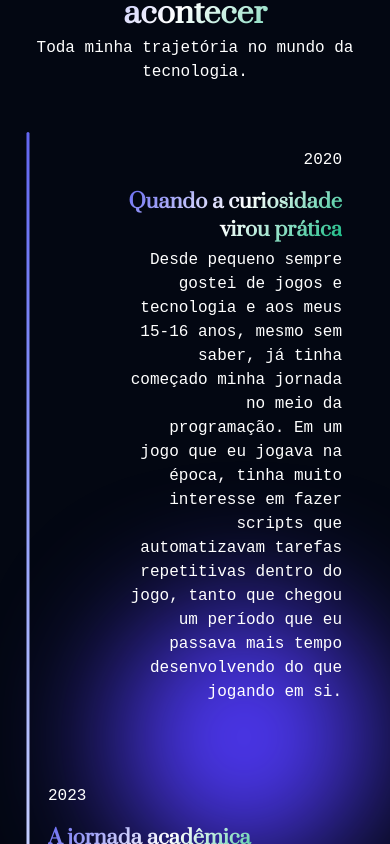
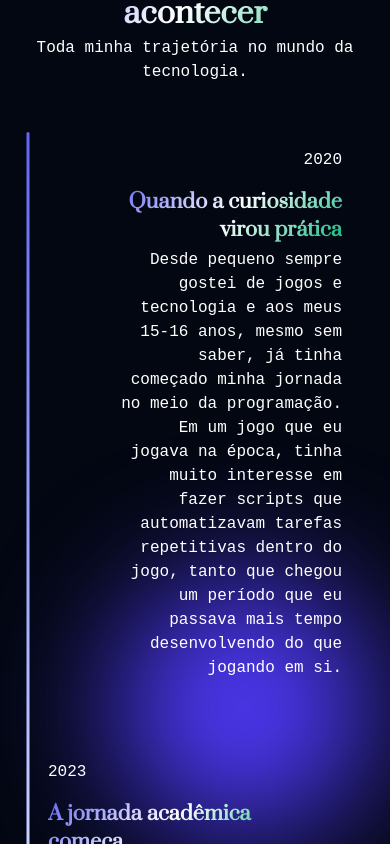
Before and after one commit to mtzdantas/web-portfolio, a React (Vite) app: page / in a window 390 px wide. Shown: the part 980-1824 px from the top of the page. Built offline with nearby package versions, Linux system fonts and the light colour scheme; a web font is replaced by a local one.

Commit message:
fit: ajuste no px

```diff
--- a/src/screens/About.tsx
+++ b/src/screens/About.tsx
@@ -59,7 +59,7 @@ export default function About() {
               <div className="absolute -bottom-1/4 left-0 -z-10 w-55 h-55 bg-emerald-600 rounded-full blur-3xl"></div>
             )}
             <div className={`p-4 rounded-2xl transition-all duration-400
-      hover:bg-white/5 hover:backdrop-blur-md hover:border hover:border-white/10 max-w-[250px] md:max-w-[300px] lg:max-w-[400px] ${isLeft ? "text-right" : "text-left"}`}>
+      hover:bg-white/5 hover:backdrop-blur-md hover:border hover:border-white/10 max-w-[260px] md:max-w-[300px] lg:max-w-[400px] ${isLeft ? "text-right" : "text-left"}`}>
               <p className="mb-4">{item.year}</p>
               <h2 className="text-xl font-semibold mb-1 text-gradient">{item.title}</h2>
               <p className="">{item.text}</p>
```
